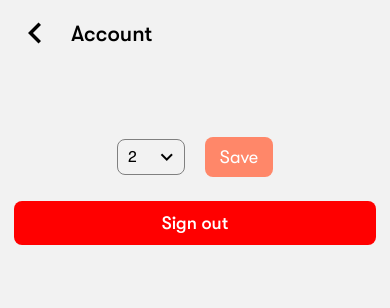
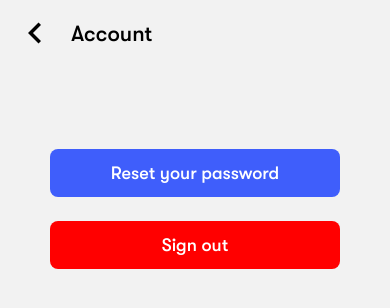
Before and after one commit to victoribironke/stylistic-app, a React Native app: screen /Account in a window 390 px wide. Shown: the top 308 px of the page. Built offline with nearby package versions, Linux system fonts and the light colour scheme; no server answers.

Commit message:
feat: set up password reset

```diff
--- a/src/screens/Account.tsx
+++ b/src/screens/Account.tsx
@@ -1,14 +1,16 @@
-import Select from "../components/Select";
 import OtherHeader from "../components/OtherHeader";
 import { auth } from "../firebase/firebase";
 import { userState } from "../atoms/atoms";
 import { homeStyles } from "../../styles/home";
 import { accountStyles } from "../../styles/account";
-import { getAuth, signOut } from "firebase/auth";
+import { sendPasswordResetEmail, signOut } from "firebase/auth";
 import { useRecoilValue, useResetRecoilState } from "recoil";
-import { Text, TouchableOpacity, View, Image } from "react-native";
+import { Text, TouchableOpacity, View, Image, TextInput } from "react-native";
+import { COLORS } from "../../styles/general";
+import { useState } from "react";
 
 const Account = () => {
+  const [message, setMessage] = useState("");
   const userData = useRecoilValue(userState);
   const resetUserState = useResetRecoilState(userState);
 
@@ -18,11 +20,9 @@ const Account = () => {
     textView,
     emailText,
     nameText,
-    recSettings,
-    save,
-    saveText,
-    signOutButton,
-    signOutText,
+    button,
+    buttonText,
+    messageText,
   } = accountStyles;
   const { profileImage } = homeStyles;
 
@@ -33,6 +33,13 @@ const Account = () => {
   const signOutUser = () => {
     resetUserState();
     signOut(auth);
+  };
+
+  const resetPassword = async () => {
+    await sendPasswordResetEmail(auth, userData.email);
+    setMessage("Password reset link sent!");
+
+    setTimeout(() => setMessage(""), 1000);
   };
 
   return (
@@ -47,15 +54,20 @@ const Account = () => {
         </View>
       </View>
 
-      <View style={recSettings}>
-        <Select arr={["1", "2"]} selectedIndex={1} />
-        <TouchableOpacity style={save}>
-          <Text style={saveText}>Save</Text>
-        </TouchableOpacity>
-      </View>
+      {message && <Text style={messageText}>{message}</Text>}
 
-      <TouchableOpacity style={signOutButton} onPress={signOutUser}>
-        <Text style={signOutText}>Sign out</Text>
+      <TouchableOpacity
+        style={[{ backgroundColor: COLORS.blue }, button]}
+        onPress={resetPassword}
+      >
+        <Text style={buttonText}>Reset your password</Text>
+      </TouchableOpacity>
+
+      <TouchableOpacity
+        style={[{ backgroundColor: "red" }, button]}
+        onPress={signOutUser}
+      >
+        <Text style={buttonText}>Sign out</Text>
       </TouchableOpacity>
     </View>
   );
--- a/styles/account.ts
+++ b/styles/account.ts
@@ -8,11 +8,15 @@ export const accountStyles = StyleSheet.create({
     paddingHorizontal: 14,
     marginTop: StatusBar.currentHeight,
     gap: 24,
+    alignItems: "center",
   },
   detailsView: {
     gap: 20,
     flexDirection: "row",
-    alignItems: "center",
+    alignItems: "flex-start",
+    width: "100%",
+    paddingHorizontal: 12,
+    marginBottom: 12,
   },
   textView: {
     gap: 5,
@@ -25,29 +29,17 @@ export const accountStyles = StyleSheet.create({
     fontFamily: FONTS.regular,
     fontSize: 16,
   },
-  recSettings: {
-    flexDirection: "row",
-    gap: 20,
-    alignItems: "center",
-    justifyContent: "center",
-  },
-  save: {
-    backgroundColor: COLORS.deepOrange,
-    borderRadius: 8,
-    paddingHorizontal: 15,
-    paddingVertical: 10,
-  },
-  saveText: {
-    fontSize: 18,
-    fontFamily: FONTS.regular,
-    color: "white",
-  },
-  signOutButton: {
-    backgroundColor: "red",
-    paddingVertical: 12,
+  button: {
+    paddingVertical: 14,
     borderRadius: 8,
     alignItems: "center",
     justifyContent: "center",
+    width: "80%",
   },
-  signOutText: { fontFamily: FONTS.medium, color: "white", fontSize: 18 },
+  buttonText: { fontFamily: FONTS.medium, color: "white", fontSize: 18 },
+  messageText: {
+    fontFamily: FONTS.medium,
+    fontSize: 18,
+    color: COLORS.blue,
+  },
 });
```
